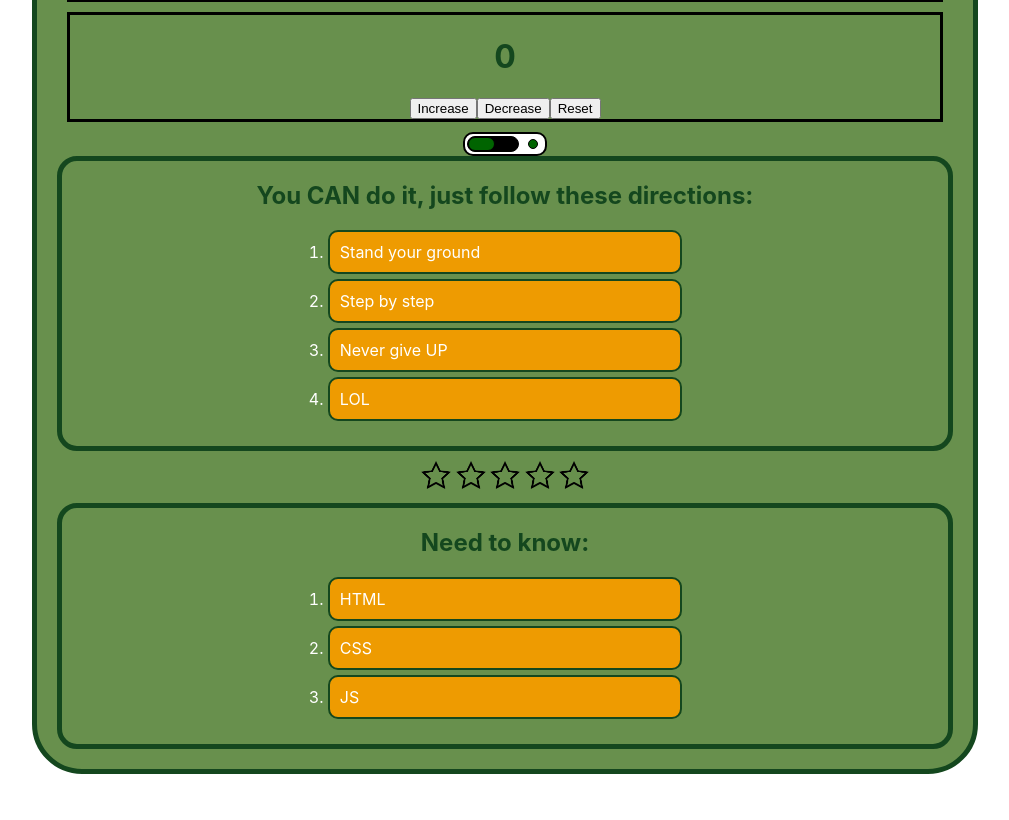
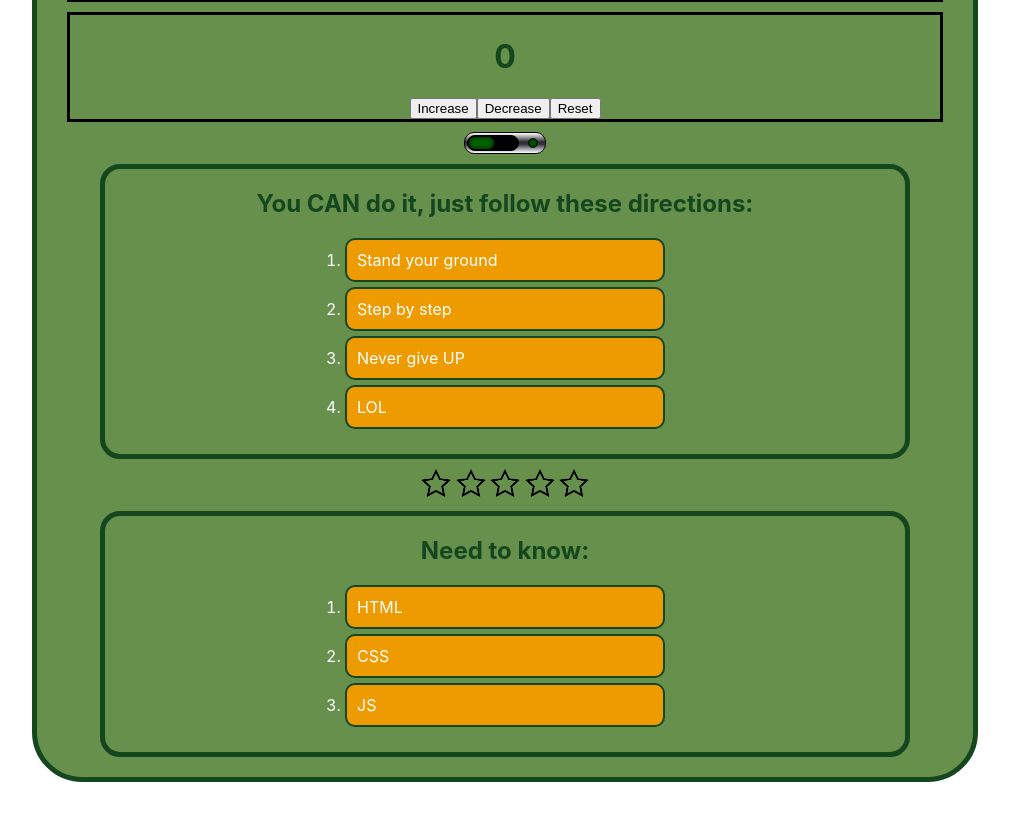
Before and after one commit to Pikadorius/samurai-way-main, a React (Create React App) app: page / in a window 1280 px wide. Shown: the part 940-1760 px from the top of the page, without its empty margins (135-1144 px from the left). Built offline with nearby package versions, Linux system fonts and the light colour scheme.

Commit message:
css magic

```diff
--- a/src/Components/Accordion/Accordion.module.css
+++ b/src/Components/Accordion/Accordion.module.css
@@ -1,6 +1,8 @@
 .content {
     border: 5px solid #14471E;
     border-radius: 20px;
+    max-width: 800px;
+    margin:0 auto;
 }
 
 h1, h2, h3 {
--- a/src/Components/OnOff/OnOff.module.css
+++ b/src/Components/OnOff/OnOff.module.css
@@ -1,12 +1,13 @@
 .block {
     display: flex;
-    border: 2px solid black;
+    border: 1px solid black;
     border-radius:10px;
     width: 80px;
     height: 20px;
     padding: 0;
-    margin: 0 auto;
-    background-color: white;
+    margin: 10px auto;
+    background: rgb(255,255,255);
+    background: linear-gradient(180deg, rgba(255,255,255,1) 0%, rgba(46,46,52,1) 44%, rgba(49,49,61,1) 56%, rgba(255,255,255,1) 100%);
 }
 
 .switch {
@@ -26,6 +27,7 @@
     border-radius: 10px;
     background-color: darkgreen;
     align-self: center;
+    box-shadow: inset 0px 0px 5px rgba(0,0,0,0.7);
 }
 
 .armOff {
@@ -41,6 +43,7 @@
     border: 1px solid black;
     margin: 0 auto;
     align-self: center;
+    box-shadow: inset 0px 0px 5px rgba(0,0,0,0.7);
 }
 
 .bulbOn {
```
